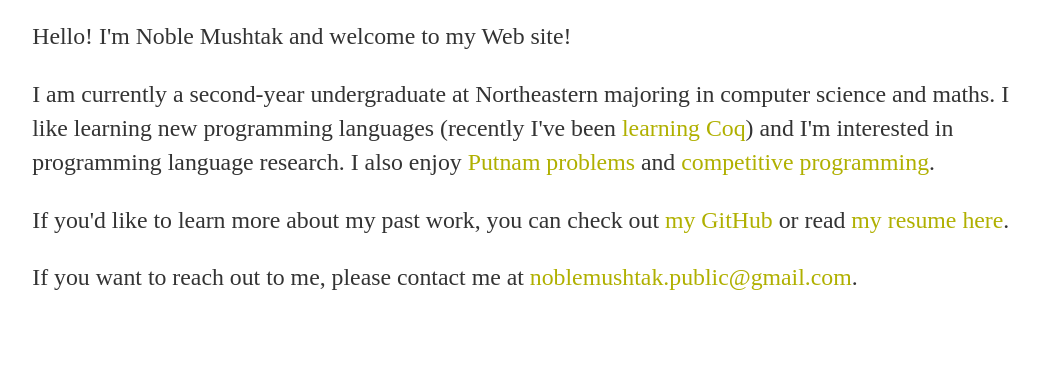
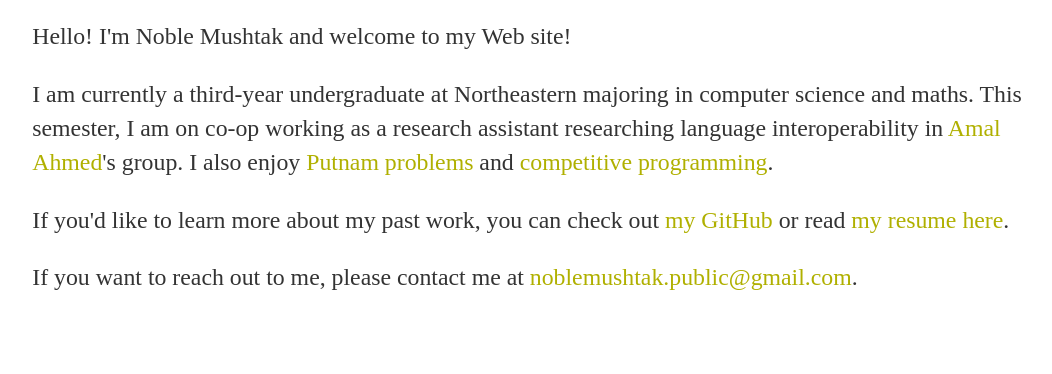
Before and after one commit to Noble-Mushtak/Personal-Website, a Django app: template main/templates/main/index.html in a window 1280 px wide. Shown: the part 114-488 px from the top of the page, without its empty margins (106-1158 px from the left). Run offline with Django 3.2, Linux system fonts and the light colour scheme; the template is opened without the code that fills it, so the values that code supplies are empty; some libraries are stand-ins or nearby versions; some web fonts are replaced.

Commit message:
Updated home page and README

```diff
--- a/main/templates/main/index.html
+++ b/main/templates/main/index.html
@@ -27,7 +27,7 @@
 {% block body %}
 <p>Hello! I'm Noble Mushtak and welcome to my Web site!</p>
 
-<p>I am currently a second-year undergraduate at Northeastern majoring in computer science and maths. I like learning new programming languages (recently I've been <a href="https://ilyasergey.net/pnp/pnp.pdf">learning Coq</a>) and I'm interested in programming language research. I also enjoy <a href="http://mathserver.neu.edu/robin/Putnam/">Putnam problems</a> and <a href="https://codeforces.com/profile/Noble_Mushtak">competitive programming</a>.</p>
+<p>I am currently a third-year undergraduate at Northeastern majoring in computer science and maths. This semester, I am on co-op working as a research assistant researching language interoperability in <a href="https://www.ccs.neu.edu/home/amal/">Amal Ahmed</a>'s group. I also enjoy <a href="http://mathserver.neu.edu/robin/Putnam/">Putnam problems</a> and <a href="https://codeforces.com/profile/Noble_Mushtak">competitive programming</a>.</p>
 
 <p>If you'd like to learn more about my past work, you can check out <a href="https://github.com/Noble-Mushtak">my GitHub</a> or read <a href="{% static "resume.pdf" %}">my resume here</a>.</p>
 
--- a/main/templates/main/maze-game.html
+++ b/main/templates/main/maze-game.html
@@ -11,7 +11,7 @@
 
 {% block body %}
 <div class="underline" id="heading">Maze Game</div>
-<p>This is a game I made years ago which I've mostly kept here for my own nostalgia. Enjoy!</p>
+<p>This is a game I made years ago which I've kept here mostly for my own nostalgia. Enjoy!</p>
 Rules:
 <ul>
 <li>Press the game below and use the arrow keys below (press to move once, hold to move rapidly) or arrow keys on your keyboard to start playing.</li>
```
Also changed, not shown: README.md, 3 other files.
